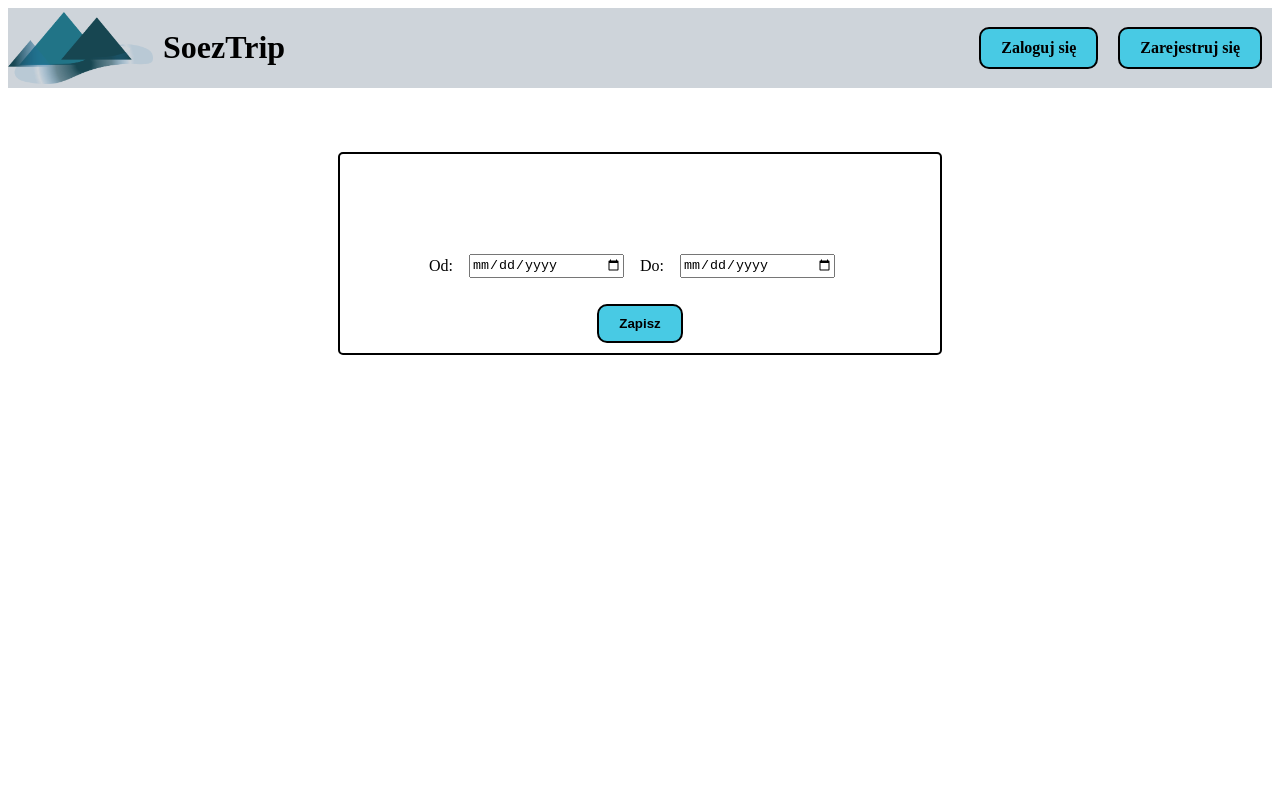
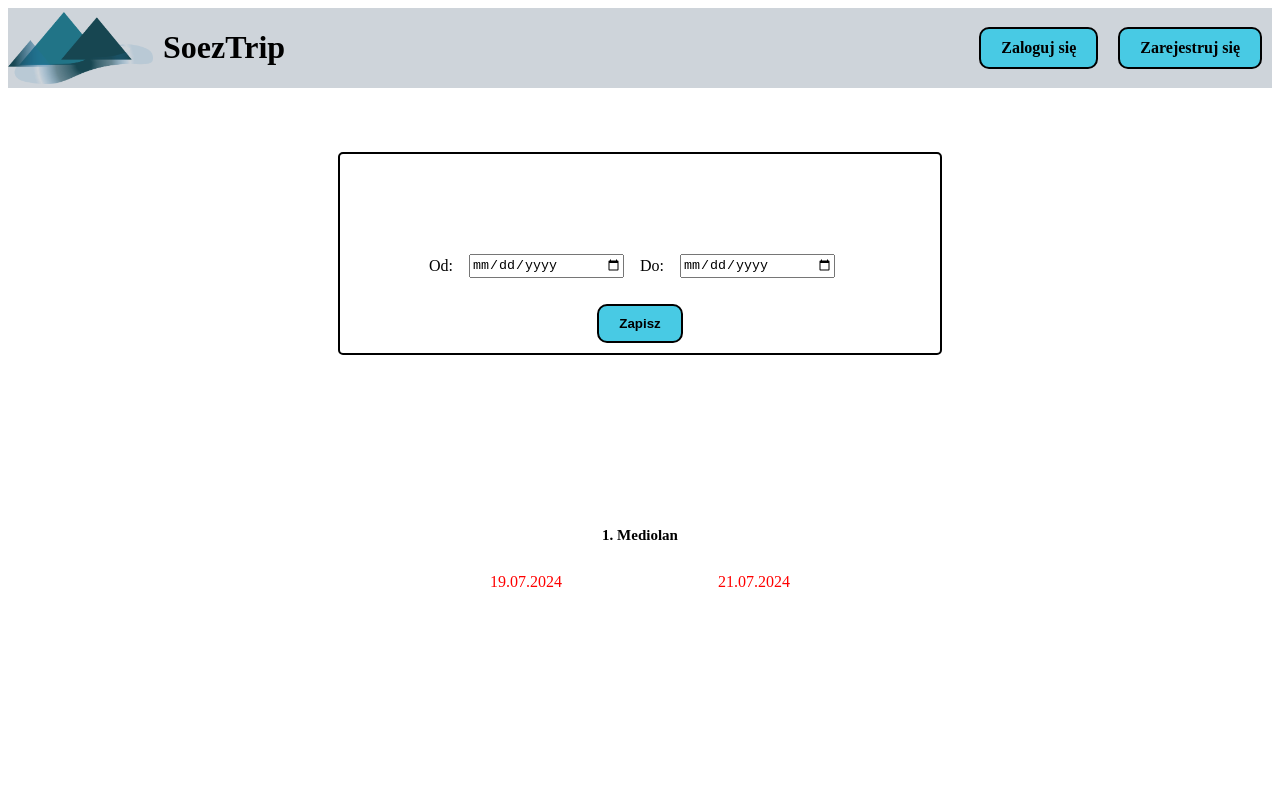
Before and after one commit to KarpinskiMarek/SOEZ, a React (Create React App) app in the folder soez_react/: page /trips/details/1 in a window 1280 px wide. Shown: the top 800 px of the page. Built offline with nearby package versions, Linux system fonts and the light colour scheme; no server answers; sample sign-in values are in the browser's storage; the HTML template or start-up script is replaced by a standard one.

Commit message:
initialize trip deaitls components

```diff
--- a/soez_react/src/components/Trip/TripDetails.jsx
+++ b/soez_react/src/components/Trip/TripDetails.jsx
@@ -2,6 +2,7 @@ import styled from "styled-components";
 import React from "react";
 import TripDetailsMainInfo from "./TripDetailsMainInfo";
 import {useParams} from "react-router-dom";
+import TripPlaces from "./TripPlaces";
 
 
 const TripsDiv = styled.div`
@@ -23,6 +24,7 @@ const TripDetails = () => {
     return(
         <TripsDiv>
             <TripDetailsMainInfo tripId={id}/>
+            <TripPlaces/>
         </TripsDiv>
     )
 }
--- a/soez_react/src/components/Trip/TripPlaces.jsx
+++ b/soez_react/src/components/Trip/TripPlaces.jsx
@@ -0,0 +1,42 @@
+import React from "react";
+import styled from "styled-components";
+
+const MainContainer = styled.div`
+    margin-top: 10rem;
+    display: flex;
+    flex-direction: column;
+    align-items: center;
+    width: 100%;
+`;
+
+const PlaceName = styled.h2`
+    font-size: 15px;
+`;
+
+const DatesInfo = styled.div`
+    display: flex;
+    justify-content: space-between;
+    width: 25%;
+`;
+
+const Date = styled.p`
+    color: red;
+`
+
+
+
+const TripPlaces = () => {
+
+
+    return(
+        <MainContainer>
+            <PlaceName>1. Mediolan</PlaceName>
+            <DatesInfo>
+               <Date>19.07.2024</Date>
+               <Date>21.07.2024</Date>
+            </DatesInfo>
+        </MainContainer>
+    )
+}
+
+export default TripPlaces;
```
Also changed, not shown: soez_react/src/components/Trip/TripParticipants.jsx (added, +7 -0 lines).
